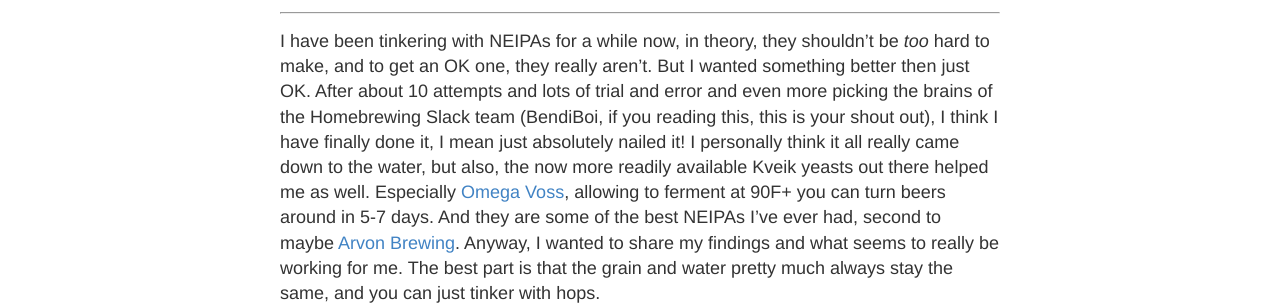
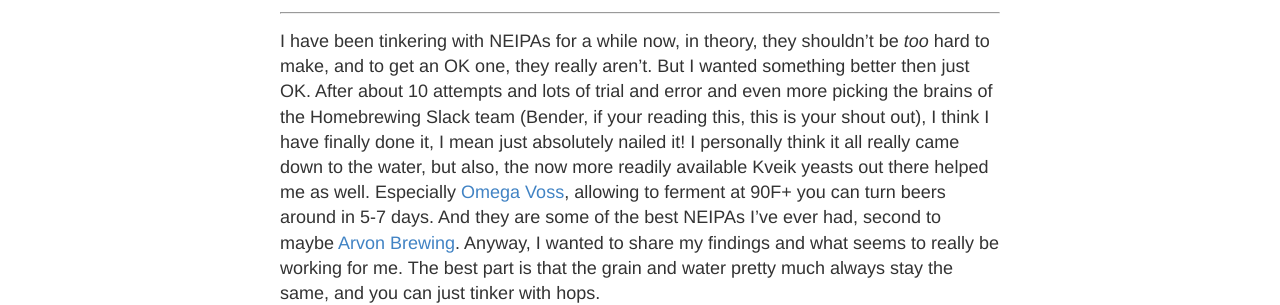
Before and after one commit to gudwort/gudwort.github.io, a Jekyll site: the page built from _posts/2019-08-14-nobody-got-time-for-that.md, in a window 1280 px wide and 900 px high. Shown: the part 215-520 px from the top of the window. Built offline with Jekyll 4.4.1, drawn with Linux system fonts in a browser that asks for light colours; nearby versions of some CDN libraries; comment, search, counter and statistics services are not loaded.

Commit message:
give bendi a shout out.

```diff
--- a/_posts/2019-08-14-nobody-got-time-for-that.md
+++ b/_posts/2019-08-14-nobody-got-time-for-that.md
@@ -6,7 +6,7 @@
 tags: homebrewing
 ---
 
-I have been tinkering with NEIPAs for a while now, in theory, they shouldn't be _too_ hard to make, and to get an OK one, they really aren't.  But I wanted something better then just OK.  After about 10 attempts and lots of trial and error and even more picking the brains of the Homebrewing Slack team (BendiBoi, if you reading this, this is your shout out), I think I have finally done it, I mean just absolutely nailed it!  I personally think it all really came down to the water, but also, the now more readily available Kveik yeasts out there helped me as well.  Especially [Omega Voss](https://omegayeast.com/yeast/norwegian-ales/voss-kveik), allowing to ferment at 90F+ you can turn beers around in 5-7 days.  And they are some of the best NEIPAs I've ever had, second to maybe [Arvon Brewing](https://www.arvonbrewingco.com).  Anyway, I wanted to share my findings and what seems to really be working for me.  The best part is that the grain and water pretty much always stay the same, and you can just tinker with hops.
+I have been tinkering with NEIPAs for a while now, in theory, they shouldn't be _too_ hard to make, and to get an OK one, they really aren't.  But I wanted something better then just OK.  After about 10 attempts and lots of trial and error and even more picking the brains of the Homebrewing Slack team (Bender, if your reading this, this is your shout out), I think I have finally done it, I mean just absolutely nailed it!  I personally think it all really came down to the water, but also, the now more readily available Kveik yeasts out there helped me as well.  Especially [Omega Voss](https://omegayeast.com/yeast/norwegian-ales/voss-kveik), allowing to ferment at 90F+ you can turn beers around in 5-7 days.  And they are some of the best NEIPAs I've ever had, second to maybe [Arvon Brewing](https://www.arvonbrewingco.com).  Anyway, I wanted to share my findings and what seems to really be working for me.  The best part is that the grain and water pretty much always stay the same, and you can just tinker with hops.
 
 ## Water
 OK, so first and foremost, the water.  In all my experimentation with these HaziBois, I have found that water seems to play the most important roll in what makes the hops _POP_.  Here is my water chemistry (the report is about a year old, I am due to have it updated again):
```
